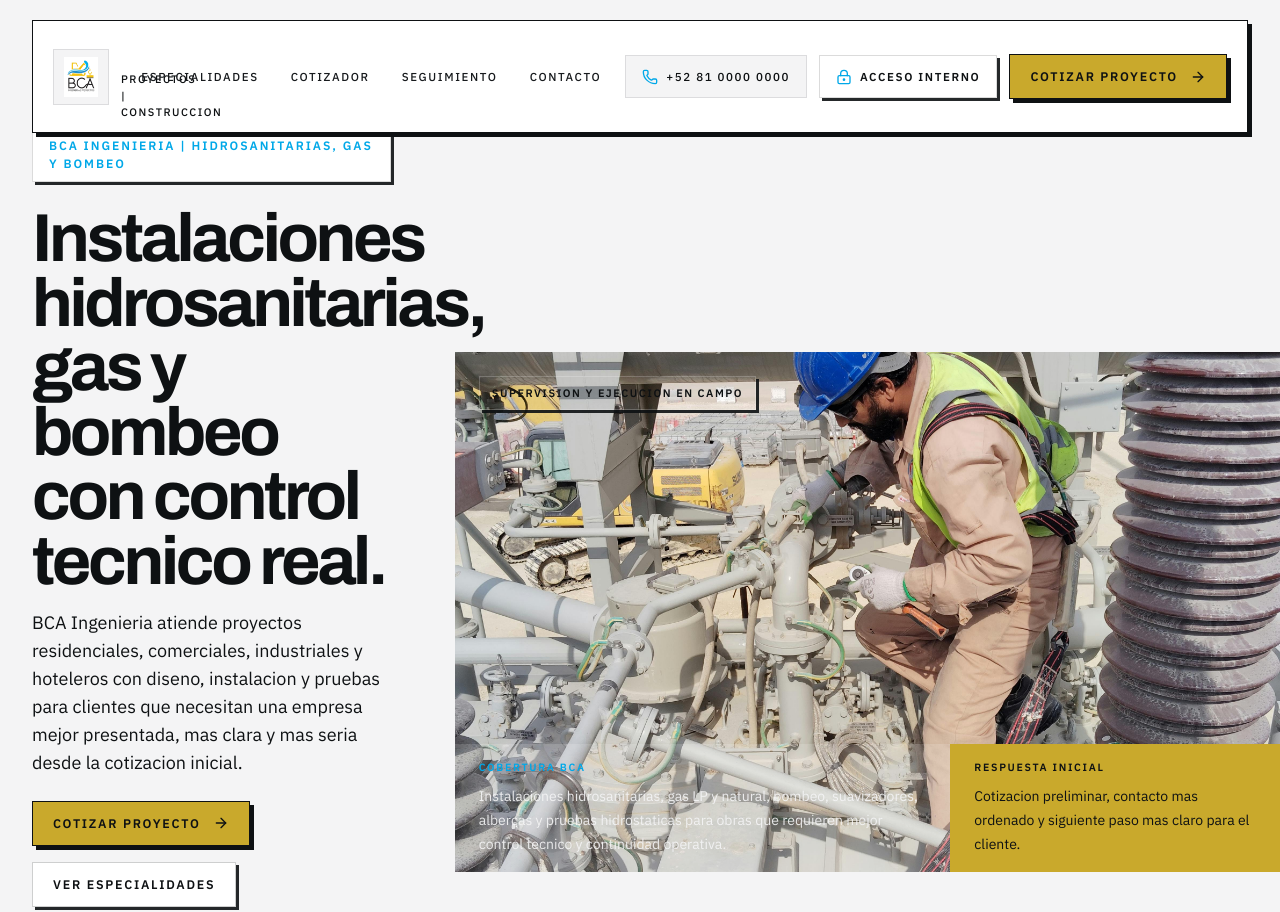
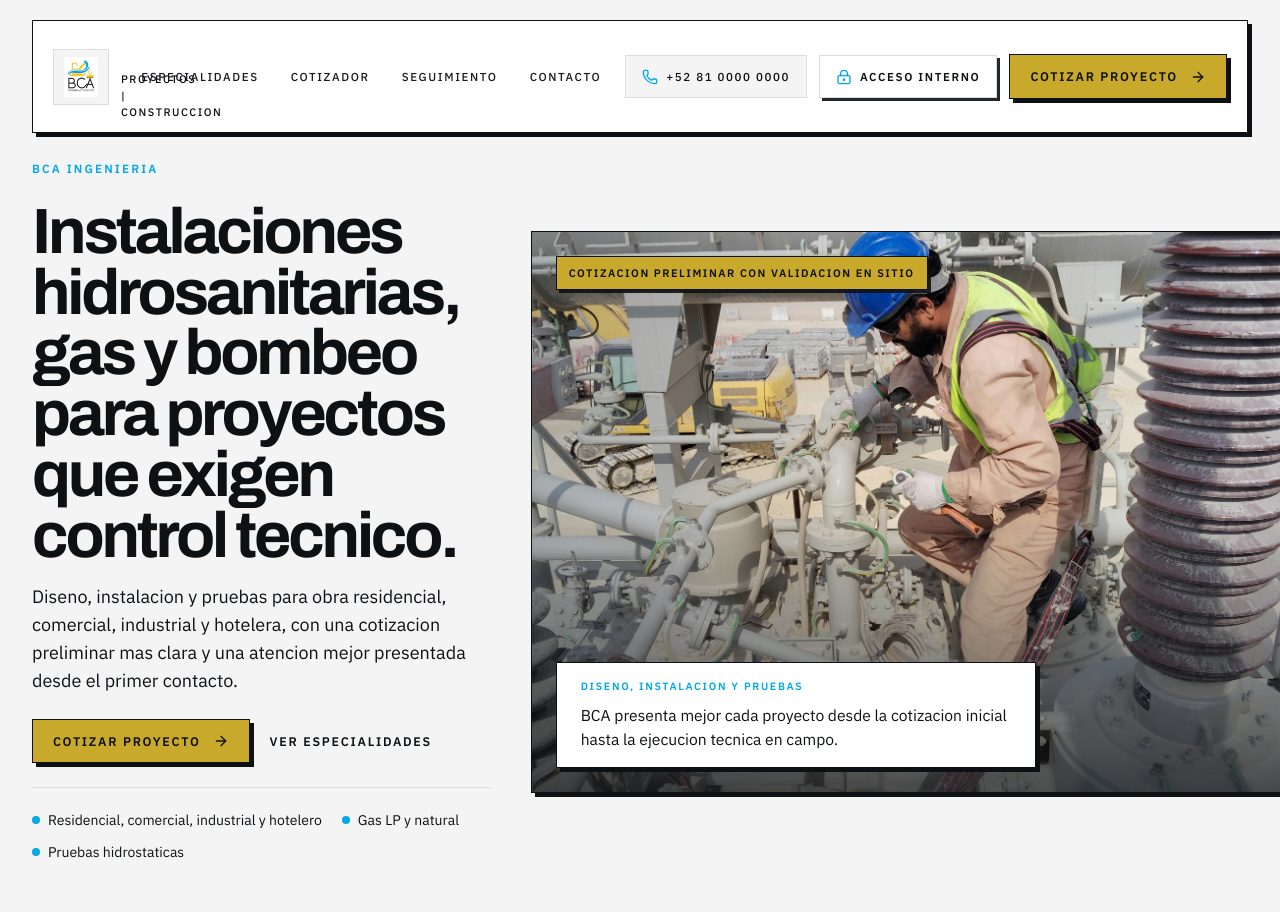
Before and after one commit to fernandoEscobar2X/bca, a React (Vite) app: page / in a window 1280 px wide. Shown: the top 912 px of the page. Built offline with nearby package versions, Linux system fonts and the light colour scheme.

Commit message:
refactor: focus hero on clarity and conversion

```diff
--- a/src/sections/HeroSection.tsx
+++ b/src/sections/HeroSection.tsx
@@ -4,19 +4,10 @@ import { motion } from "framer-motion";
 import { PrimaryButton } from "../components/ui/PrimaryButton";
 import { revealUp } from "../lib/motion";
 
-const heroFacts = [
-  {
-    label: "Sectores",
-    value: "Residencial, comercial, industrial y hotelero.",
-  },
-  {
-    label: "Alcance",
-    value: "Diseno, instalacion, bombeo, suavizadores y pruebas.",
-  },
-  {
-    label: "Respuesta",
-    value: "Cotizacion preliminar clara y seguimiento mas formal.",
-  },
+const proofItems = [
+  "Residencial, comercial, industrial y hotelero",
+  "Gas LP y natural",
+  "Pruebas hidrostaticas",
 ] as const;
 
 export function HeroSection() {
@@ -25,82 +16,70 @@ export function HeroSection() {
       className="relative overflow-hidden border-b border-ink/10 bg-surface scroll-mt-72 md:scroll-mt-56 xl:scroll-mt-32"
       id="inicio"
     >
-      <div className="mx-auto max-w-[88rem] px-5 pb-12 pt-28 sm:px-6 sm:pb-14 sm:pt-32 lg:px-8 xl:pt-32">
-        <div className="grid gap-8 xl:grid-cols-[minmax(0,0.66fr)_minmax(0,1.34fr)] xl:items-center">
-          <motion.div className="space-y-6 xl:pr-8" {...revealUp}>
-            <div className="inline-flex items-center border border-ink/15 bg-white px-4 py-2 font-sans text-[0.76rem] font-semibold uppercase tracking-[0.16em] text-hydro-cyan shadow-plate-sm">
-              BCA Ingenieria | Hidrosanitarias, gas y bombeo
-            </div>
+      <div className="mx-auto max-w-[88rem] px-5 pb-10 pt-36 sm:px-6 sm:pt-40 lg:px-8 xl:pb-12 xl:pt-40">
+        <div className="grid gap-8 xl:grid-cols-[minmax(0,0.78fr)_minmax(0,1.22fr)] xl:items-center xl:gap-10">
+          <motion.div className="space-y-6 xl:max-w-[34rem]" {...revealUp}>
+            <p className="font-sans text-[0.74rem] font-semibold uppercase tracking-[0.18em] text-hydro-cyan">
+              BCA Ingenieria
+            </p>
 
             <div className="space-y-4">
-              <h1 className="max-w-[11ch] font-display text-[clamp(2.8rem,5.3vw,4.95rem)] font-bold leading-[0.95] tracking-[-0.05em] text-ink">
-                Instalaciones hidrosanitarias, gas y bombeo con control tecnico real.
+              <h1 className="max-w-[11.5ch] font-display text-[clamp(2.6rem,5vw,4.8rem)] font-bold leading-[0.95] tracking-[-0.05em] text-ink">
+                Instalaciones hidrosanitarias, gas y bombeo para proyectos que exigen control tecnico.
               </h1>
 
               <p className="max-w-xl text-base leading-8 text-graphite/84 sm:text-lg">
-                BCA Ingenieria atiende proyectos residenciales, comerciales, industriales y hoteleros con diseno,
-                instalacion y pruebas para clientes que necesitan una empresa mejor presentada, mas clara y mas seria
-                desde la cotizacion inicial.
+                Diseno, instalacion y pruebas para obra residencial, comercial, industrial y hotelera, con una
+                cotizacion preliminar mas clara y una atencion mejor presentada desde el primer contacto.
               </p>
             </div>
 
-            <div className="flex flex-wrap gap-4">
+            <div className="flex flex-wrap items-center gap-5">
               <PrimaryButton href="#cotizador">
                 Cotizar proyecto
                 <ArrowRight className="h-4 w-4" />
               </PrimaryButton>
 
-              <PrimaryButton href="#especialidades" variant="secondary">
+              <a
+                className="font-sans text-[0.78rem] font-semibold uppercase tracking-[0.14em] text-ink transition-colors hover:text-industrial-gold"
+                href="#especialidades"
+              >
                 Ver especialidades
-              </PrimaryButton>
+              </a>
             </div>
 
-            <div className="grid gap-3 border-t border-ink/10 pt-5 sm:grid-cols-3">
-              {heroFacts.map((item) => (
-                <div key={item.label}>
-                  <p className="font-sans text-[0.66rem] font-semibold uppercase tracking-[0.16em] text-hydro-cyan">
-                    {item.label}
-                  </p>
-                  <p className="mt-2 text-sm leading-6 text-ink">{item.value}</p>
-                </div>
+            <div className="flex flex-wrap gap-x-5 gap-y-2 border-t border-ink/10 pt-5 text-sm leading-6 text-graphite/76">
+              {proofItems.map((item) => (
+                <span className="inline-flex items-center gap-2" key={item}>
+                  <span aria-hidden className="h-2 w-2 rounded-full bg-hydro-cyan" />
+                  {item}
+                </span>
               ))}
             </div>
           </motion.div>
 
-          <motion.div className="relative xl:-mr-8 2xl:-mr-12" {...revealUp}>
-            <div className="relative min-h-[360px] overflow-hidden bg-concrete sm:min-h-[420px] xl:min-h-[520px]">
+          <motion.div className="relative xl:-mr-10 2xl:-mr-14" {...revealUp}>
+            <div className="relative overflow-hidden border border-ink bg-concrete shadow-plate">
               <img
                 alt="Supervision tecnica en obra para instalaciones hidrosanitarias, gas y bombeo"
-                className="absolute inset-0 h-full w-full object-cover"
+                className="h-[360px] w-full object-cover sm:h-[430px] xl:h-[560px]"
                 src="/assets/hero-industrial.jpg"
               />
 
-              <div aria-hidden className="absolute inset-0 bg-gradient-to-r from-ink/18 via-transparent to-transparent" />
-              <div aria-hidden className="absolute inset-0 bg-gradient-to-t from-ink/72 via-ink/12 to-transparent" />
+              <div aria-hidden className="absolute inset-0 bg-gradient-to-r from-ink/20 via-transparent to-transparent" />
+              <div aria-hidden className="absolute inset-0 bg-gradient-to-t from-ink/70 via-transparent to-transparent" />
 
-              <div className="absolute left-5 top-5 inline-flex items-center border border-white/20 bg-white/92 px-3 py-2 font-sans text-[0.68rem] font-semibold uppercase tracking-[0.14em] text-ink shadow-plate-sm sm:left-6 sm:top-6">
-                Supervision y ejecucion en campo
+              <div className="absolute left-5 top-5 inline-flex items-center border border-ink bg-industrial-gold px-3 py-2 font-sans text-[0.68rem] font-semibold uppercase tracking-[0.14em] text-ink shadow-plate-sm sm:left-6 sm:top-6">
+                Cotizacion preliminar con validacion en sitio
               </div>
 
-              <div className="absolute inset-x-0 bottom-0 grid gap-px bg-white/15 md:grid-cols-[minmax(0,1.2fr)_minmax(0,0.8fr)]">
-                <div className="bg-ink/88 px-5 py-4 text-surface sm:px-6">
-                  <p className="font-sans text-[0.66rem] font-semibold uppercase tracking-[0.16em] text-hydro-cyan">
-                    Cobertura BCA
-                  </p>
-                  <p className="mt-2 max-w-lg text-sm leading-6 text-surface/90">
-                    Instalaciones hidrosanitarias, gas LP y natural, bombeo, suavizadores, albercas y pruebas
-                    hidrostaticas para obras que requieren mejor control tecnico y continuidad operativa.
-                  </p>
-                </div>
-
-                <div className="bg-industrial-gold px-5 py-4 text-ink sm:px-6">
-                  <p className="font-sans text-[0.66rem] font-semibold uppercase tracking-[0.16em] text-ink/72">
-                    Respuesta inicial
-                  </p>
-                  <p className="mt-2 text-sm leading-6 text-ink">
-                    Cotizacion preliminar, contacto mas ordenado y siguiente paso mas claro para el cliente.
-                  </p>
-                </div>
+              <div className="absolute bottom-5 left-5 max-w-[30rem] border border-ink bg-white px-5 py-4 shadow-plate sm:bottom-6 sm:left-6 sm:px-6">
+                <p className="font-sans text-[0.66rem] font-semibold uppercase tracking-[0.16em] text-hydro-cyan">
+                  Diseno, instalacion y pruebas
+                </p>
+                <p className="mt-2 text-sm leading-6 text-ink sm:text-[0.98rem]">
+                  BCA presenta mejor cada proyecto desde la cotizacion inicial hasta la ejecucion tecnica en campo.
+                </p>
               </div>
             </div>
           </motion.div>
```
